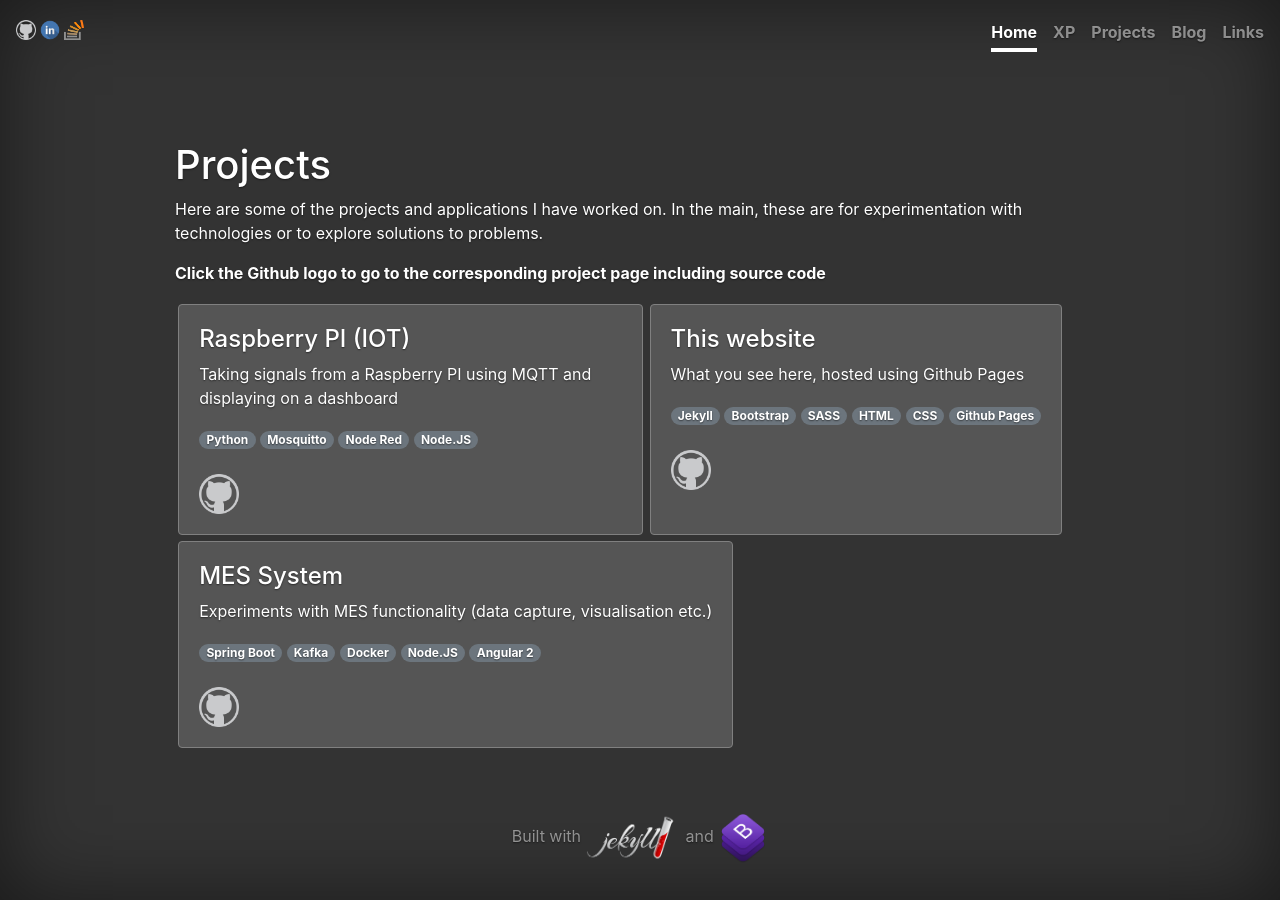
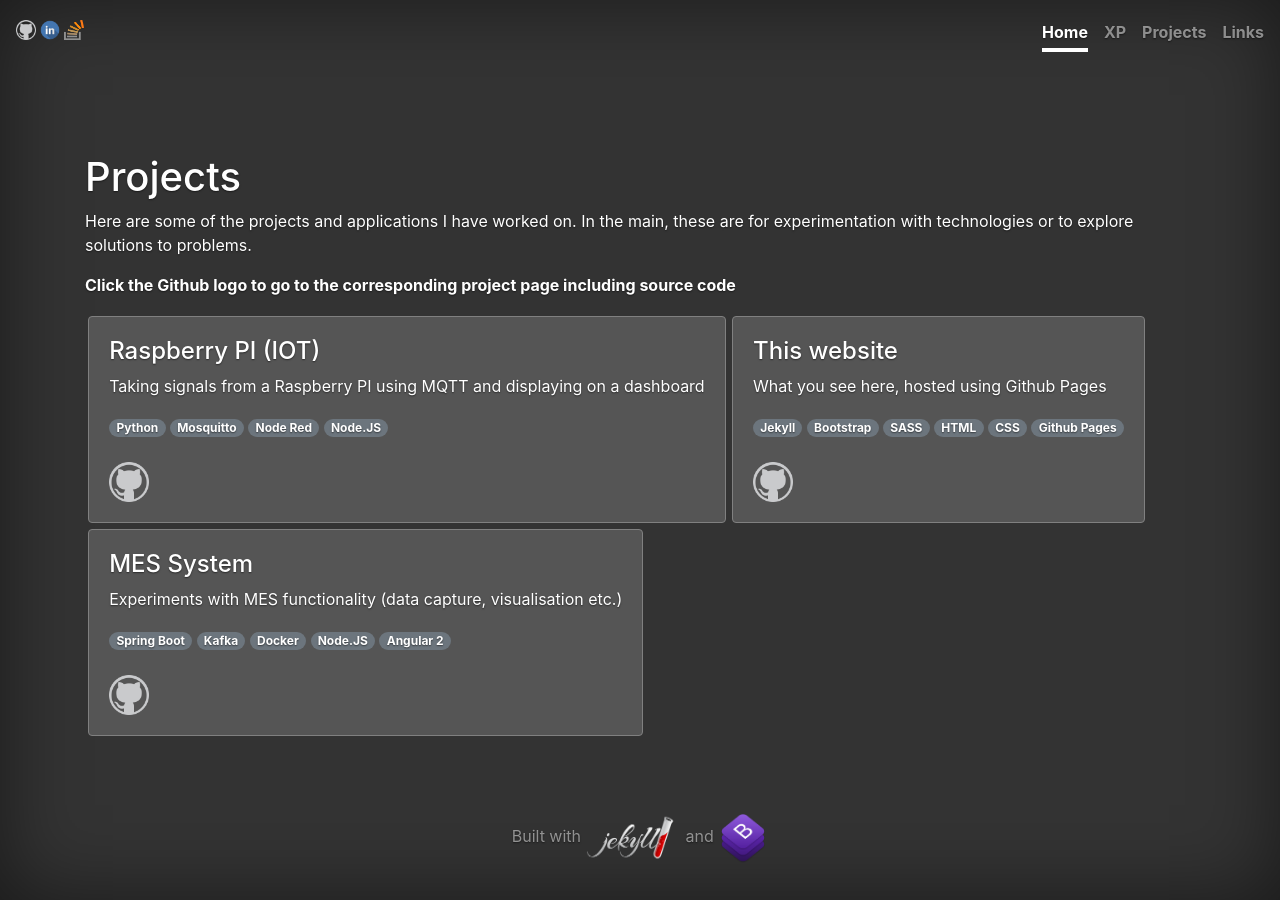
Before and after one commit to djadsaunders/djadsaunders.github.io, a Jekyll site: the page built from projects.markdown, in a window 1280 px wide. Built offline with Jekyll 4.4.1, drawn with Linux system fonts in a browser that asks for light colours.

Commit message:
Hide blog link for now and adjusted content size

```diff
--- a/_includes/header.html
+++ b/_includes/header.html
@@ -15,7 +15,6 @@
         <a class="nav-link active" href="/">Home</a>
         <a class="nav-link" href="/xp">XP</a>
         <a class="nav-link" href="/projects">Projects</a>
-        <a class="nav-link" href="/blog">Blog</a>
         <a class="nav-link" href="/links">Links</a>
       </nav>
     </div>
--- a/_layouts/default.html
+++ b/_layouts/default.html
@@ -8,7 +8,7 @@
 
       {% include header.html %}
 
-      <div class="container-sm content-area">
+      <div class="container-md content-area">
         {{ content }}
       </div>
 
--- a/assets/css/custom/styles.scss
+++ b/assets/css/custom/styles.scss
@@ -32,9 +32,9 @@ a:hover
   margin-top: 2em;
 }
 
-.content-area {
-  max-width: 60em;
-}
+//.content-area {
+//  max-width: 60em;
+//}
 
 .content-area-home {
   max-width: 42em;
--- a/projects.markdown
+++ b/projects.markdown
@@ -27,7 +27,7 @@ Here are some of the projects and applications I have worked on. In the main, th
 
 <div class="row">
 
-<div class="card" style="width: 50%">
+<div class="card">
     <div class="card-body">
         <h4>Raspberry PI (IOT)</h4>
         <p>Taking signals from a Raspberry PI using MQTT and displaying on a dashboard</p>
```
